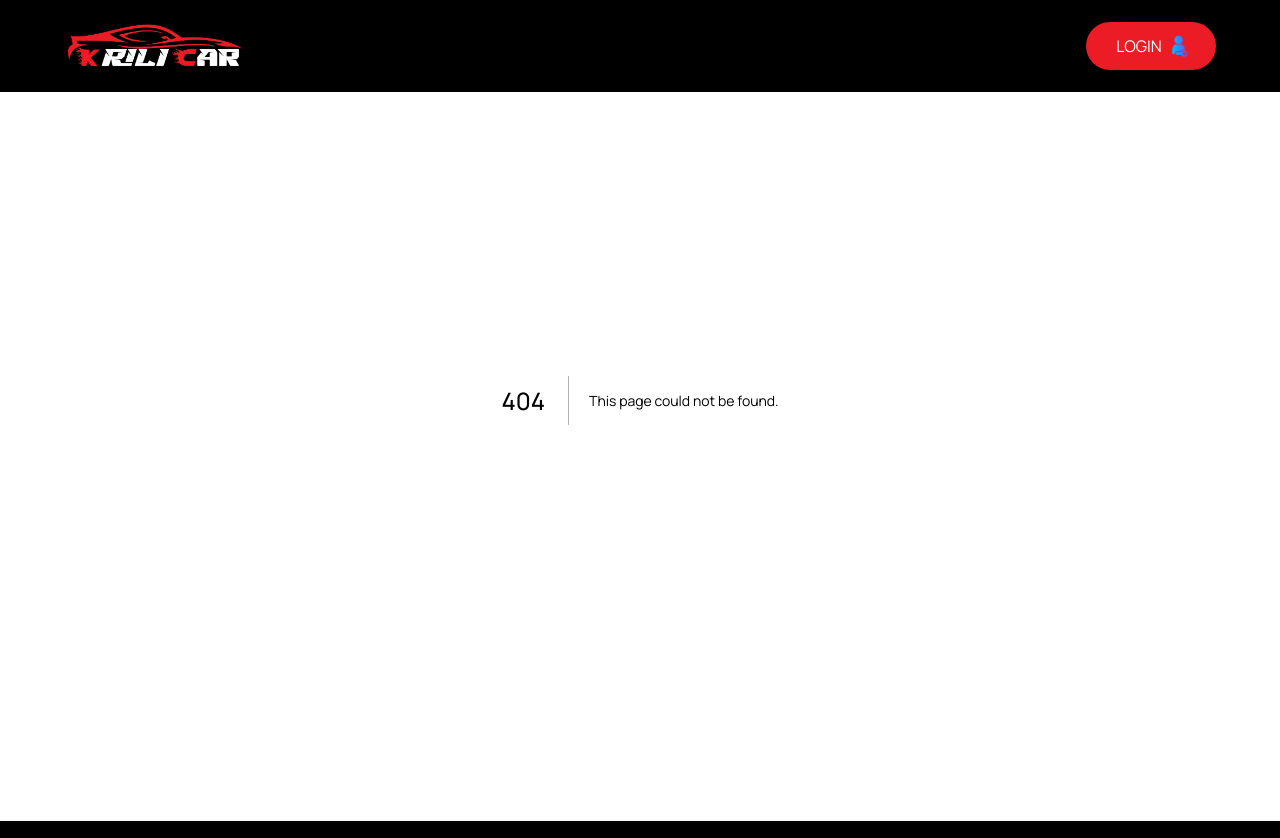
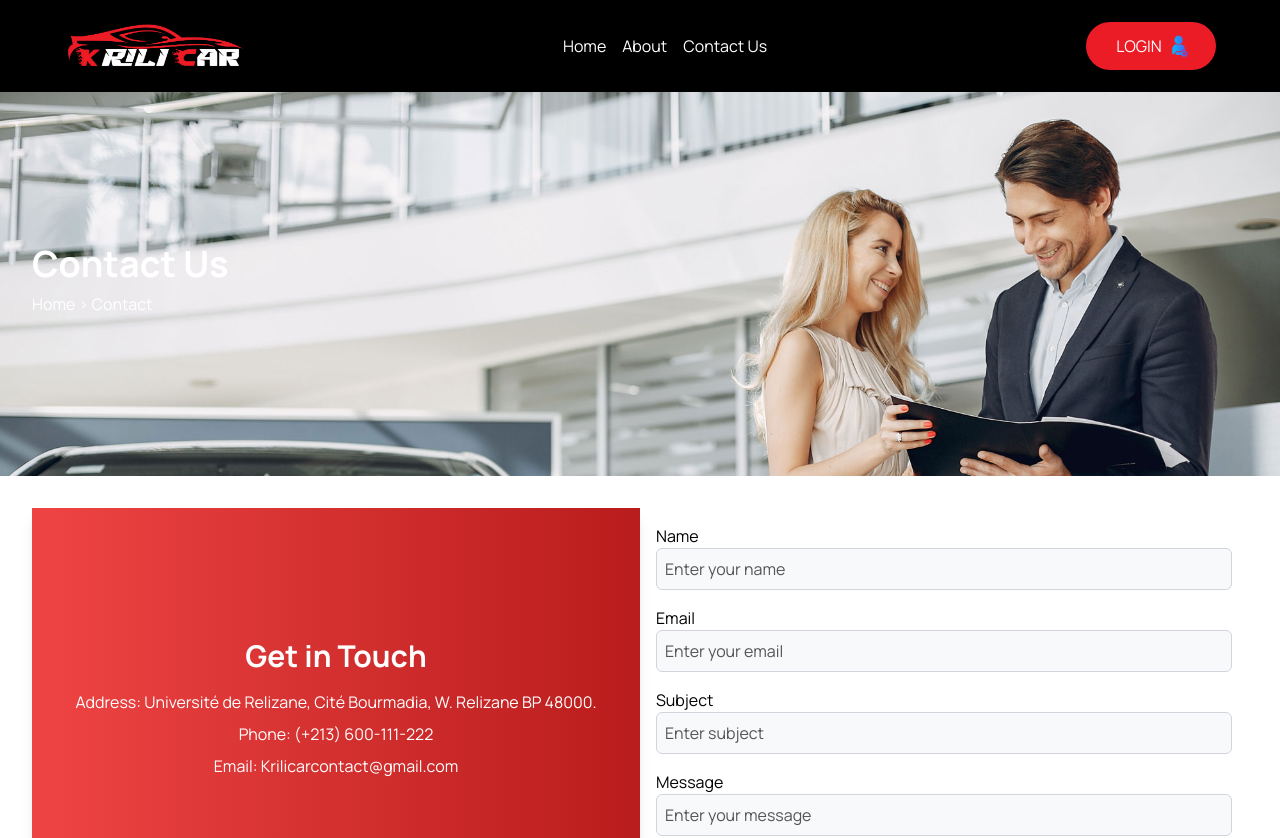
Before and after one commit to medreeda/krilicar, a Next.js app: page /contact in a window 1280 px wide. Before the commit this address had no page. Shown: the top 838 px of the page. Built offline with nearby package versions, Linux system fonts and the light colour scheme.

Commit message:
add contact page

```diff
--- /dev/null
+++ b/app/contact/page.tsx
@@ -0,0 +1,64 @@
+"use client";
+import React from 'react';
+import Input from '../../components/Input';
+import CustomButton from '../../components/CustomButton';
+import Link from 'next/link';
+
+const ContactPage = () => {
+  return (
+    <div>
+      {/* Hero Section */}
+      <div className="relative w-full bg-cover bg-top h-96" style={{ backgroundImage: "url('/contact-us-bg.jpg')" }}>
+        <div className="flex flex-col justify-center items-start h-full text-white pl-8">
+          <h1 className="text-4xl font-bold mb-2">Contact Us</h1>
+          <p className="mb-2">
+            <Link href="/">Home</Link> {'>'} <Link href="/contact">Contact</Link>
+          </p>
+        </div>
+      </div>
+
+      {/* Container for Contact Details and Form */}
+      <div className="flex flex-col md:flex-row w-full p-8">
+        {/* Left Side: Contact Details */}
+        <div className="relative w-full md:w-1/2 flex flex-col justify-center items-center bg-gradient-to-r from-red-500 to-red-700 text-white p-8 shadow-lg">
+          <h2 className="text-3xl font-bold mb-4">Get in Touch</h2>
+          <p className="mb-2">Address: Université de Relizane, Cité Bourmadia, W. Relizane BP 48000.</p>
+          <p className="mb-2">Phone: (+213) 600-111-222</p>
+          <p className="mb-2">Email: Krilicarcontact@gmail.com</p>
+        </div>
+
+        {/* Right Side: Contact Form */}
+        <form className="flex flex-col w-full md:w-1/2 p-4">
+          <Input
+            label="Name"
+            placeholder="Enter your name"
+            className="mb-4 bg-gray-800 text-white rounded"
+          />
+          <Input
+            label="Email"
+            placeholder="Enter your email"
+            className="mb-4 bg-gray-800 text-white rounded"
+          />
+          <Input
+            label="Subject"
+            placeholder="Enter subject"
+            className="mb-4 bg-gray-800 text-white rounded"
+          />
+          <Input
+            label="Message"
+            placeholder="Enter your message"
+            className="mb-4 bg-gray-800 text-white rounded"
+          />
+          <CustomButton
+            title="Send Message"
+            containerStyles="bg-red-500 text-white py-2 rounded"
+          />
+        </form>
+
+
+      </div>
+    </div>
+  );
+};
+
+export default ContactPage;
--- a/components/CustomButton.tsx
+++ b/components/CustomButton.tsx
@@ -4,7 +4,8 @@ import Image from "next/image";
 
 import { CustomButtonProps } from "/types";
 
-const Button = ({ isDisabled, btnType, containerStyles, textStyles, title, rightIcon, handleClick }: CustomButtonProps) => (
+const Button = ({ isDisabled, btnType, containerStyles = "bg-red-500 text-white py-2 rounded", textStyles, title, rightIcon, handleClick }: CustomButtonProps) => (
+
   <button
     disabled={isDisabled}
     type={btnType || "button"}
--- a/components/Input.tsx
+++ b/components/Input.tsx
@@ -1,32 +1,66 @@
-import React, { InputHTMLAttributes } from "react";
+import React, { InputHTMLAttributes, TextareaHTMLAttributes } from "react";
 
 export interface InputProps extends InputHTMLAttributes<HTMLInputElement> {
+  label?: string; // Added label prop
+
+  rows?: number; // Added rows prop for textarea
   sizeClass?: string;
   fontClass?: string;
   rounded?: string;
+  as?: "input" | "textarea"; // Added as prop
 }
 
 // eslint-disable-next-line react/display-name
-const Input = React.forwardRef<HTMLInputElement, InputProps>(
+const Input = React.forwardRef<HTMLInputElement | HTMLTextAreaElement, InputProps>(
   (
     {
       className = "",
       sizeClass = "h-11 px-4 py-3",
       fontClass = "text-sm font-normal",
       rounded = "rounded-2xl",
-      children,
-      type = "text",
+      label, // Include label in destructuring
+      as = "input", // Default to input
+
+      type = "text", // Default type
+      placeholder = "", // Default placeholder
+      required = false, // Default required
       ...args
     },
     ref
   ) => {
+    if (as === "textarea") {
+      return (
+        <textarea
+          ref={ref as React.Ref<HTMLTextAreaElement>}
+          className={`block w-full border-neutral-200 focus:border-primary-300 focus:ring focus:ring-primary-200 focus:ring-opacity-50 bg-white dark:border-neutral-700 dark:focus:ring-primary-6000 dark:focus:ring-opacity-25 dark:bg-neutral-900 ${rounded} ${fontClass} ${sizeClass} ${className}`}
+          {...(args as TextareaHTMLAttributes<HTMLTextAreaElement>)} // Cast args to TextareaHTMLAttributes
+        />
+      );
+    }
+
     return (
-      <input
-        ref={ref}
-        type={type}
-        className={`block w-full border-neutral-200 focus:border-primary-300 focus:ring focus:ring-primary-200 focus:ring-opacity-50 bg-white dark:border-neutral-700 dark:focus:ring-primary-6000 dark:focus:ring-opacity-25 dark:bg-neutral-900 ${rounded} ${fontClass} ${sizeClass} ${className}`}
-        {...args}
-      />
+      <div>
+          {label && <label className="mb-2">{label}</label>} {/* Render label if provided */}
+          <input
+
+            type={type}
+            placeholder={placeholder}
+            className={`border border-gray-300 rounded-md p-2 w-full ${className}`}
+            style={{ backgroundColor: '#f8f9fa', color: '#000000' }}
+            required={required}
+          />
+          <style jsx>{`
+            input::placeholder {
+              color: #555;
+            }
+          `}</style>
+
+          <style jsx>{`
+            input::placeholder {
+              color: #555;
+            }
+          `}</style>
+      </div>
     );
   }
 );
--- a/components/Navbar.tsx
+++ b/components/Navbar.tsx
@@ -1,5 +1,7 @@
 "use client";
 import Link from "next/link";
+import React from "react"; // Ensure React is imported if not already
+
 import Image from "next/image";
 import CustomButton from "./CustomButton";
 import { useRouter } from "next/navigation"; // ✅ الحل الصحيح
@@ -8,8 +10,8 @@ const NavBar = () => {
   const router = useRouter(); // ✅ يعمل الآن بشكل صحيح
 
   return (
-    <header className="w-full absolute z-10">
-      <nav className="max-w-[1440px] mx-auto flex justify-between items-center sm:px-16 px-6 py-4 bg-black">
+    <header className="w-full relative z-10">
+      <nav className="max-w-[1440px] mx-auto flex items-center sm:px-16 px-6 py-4 bg-black">
         <Link href="/" className="flex justify-center items-center">
           <Image
             src="/logo.png"
@@ -19,15 +21,24 @@ const NavBar = () => {
             className="object-contain"
           />
         </Link>
-        {/* Removed Admin Dashboard link */}
+        <ul className="flex-1 flex justify-center space-x-4 text-white">
+          <li>
+            <Link href="/">Home</Link>
+          </li>
+          <li>
+            <Link href="/about">About</Link>
+          </li>
+          <li>
+            <Link href="/contact">Contact Us</Link>
+          </li>
+        </ul>
         <CustomButton
-          handleClick={() => router.push('/login')} // ✅ الآن يعمل التوجيه بشكل صحيح
+          handleClick={() => router.push('/login')}
           title='LOGIN'
           rightIcon='/login-icon.png'
           btnType='button'
           containerStyles='text-white rounded-full bg-[#eb1c26] min-w-[130px]'
         />
-
       </nav>
     </header>
   );
```
Also changed, not shown: app/page.tsx (+14 -14 lines), public/contact-us-bg.jpg (added).
